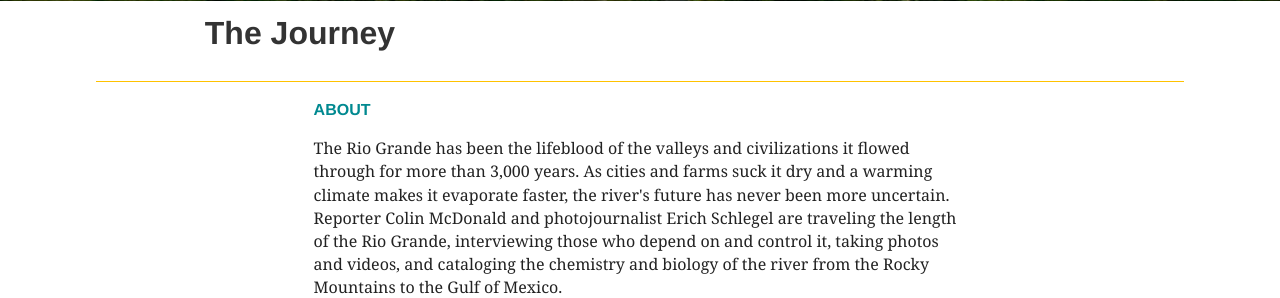
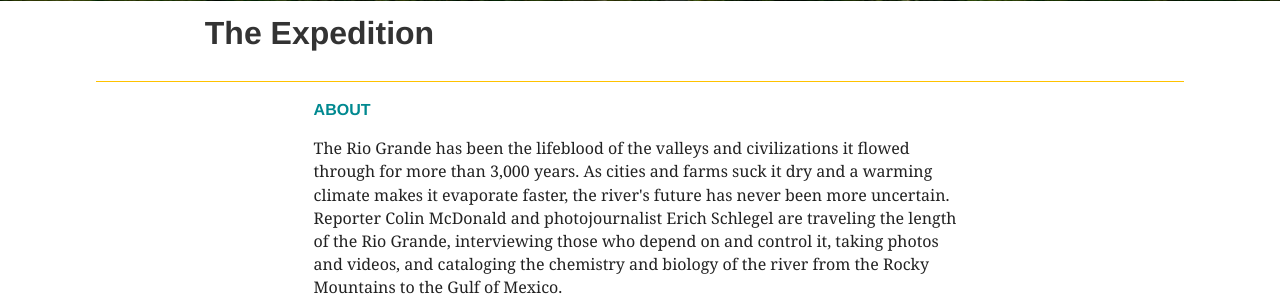
Before and after one commit to texastribune/riogrande.texastribune.org, a Django app: page /archive/ in a window 1280 px wide. Shown: the part 268-566 px from the top of the page. Run offline with Django 3.2, Linux system fonts and the light colour scheme; data that the repository does not hold is empty; style sheets or scripts are compiled from the project's sources; some libraries are stand-ins or nearby versions.

Commit message:
Change header to Expedition

```diff
--- a/riogrande/templates/archive.html
+++ b/riogrande/templates/archive.html
@@ -6,7 +6,7 @@
 <div class="content-block">
   <div class="content-normal-header">
     <header>
-      <h2>The Journey</h2>
+      <h2>The Expedition</h2>
     </header>
   </div>
 
```
